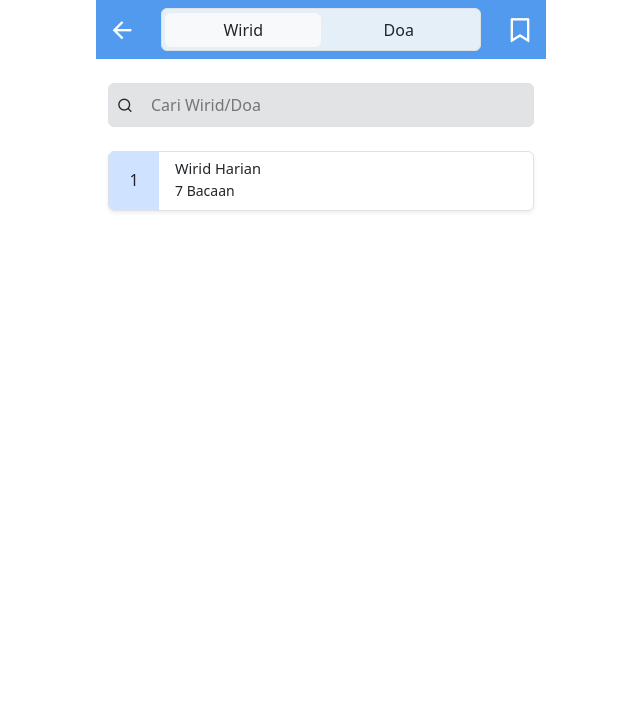
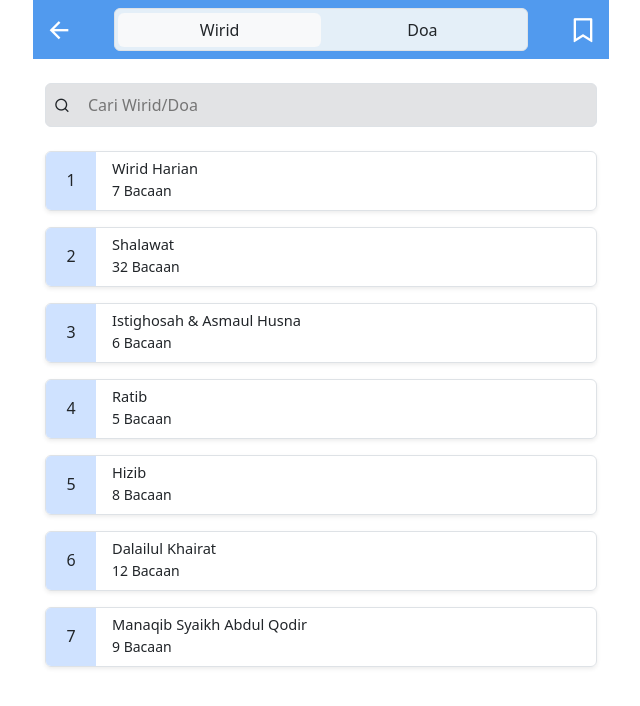
Before and after one commit to omvhadil/slicing_nu-online, a Vue app: page /wirid_doa in a window 1280 px wide. Shown: the top 706 px of the page, without its empty margins (319-959 px from the left). Built offline with nearby package versions, Linux system fonts and the light colour scheme; a web font is replaced by a local one.

Commit message:
wirid dan doa

```diff
--- a/src/assets/main.css
+++ b/src/assets/main.css
@@ -1,7 +1,7 @@
 @import url('https://fonts.googleapis.com/css2?family=Aref+Ruqaa&display=swap');
 
 #container_app{
-  max-width: 450px;
+  max-width: 576px;
   margin: 0 auto;
   position: relative;
 }
--- a/src/constans/index.js
+++ b/src/constans/index.js
@@ -48,3 +48,156 @@ export const homeMenu = [
         path: '/lainnya',
     },
 ]
+
+export const wiridDoa = [
+    {
+        id: 1,
+        title: 'wirid',
+        category: [
+            {
+                id: 1,
+                title: 'Wirid Harian',
+                slug: 'wirid_harian',
+                jml: 7,
+                category: [
+                    {
+                        id: 1,
+                        title: 'Wirid Bakda Sholat Fardhu',
+                    }
+                ]
+            },
+            {
+                id: 2,
+                title: 'Shalawat',
+                slug: 'sholawat',
+                jml: 32,
+            },
+            {
+                id: 3,
+                title: 'Istighosah & Asmaul Husna',
+                slug: 'istighosah_asmaul_husna',
+                jml: 6,
+            },
+            {
+                id: 4,
+                title: 'Ratib',
+                slug: 'ratib',
+                jml: 5,
+            },
+            {
+                id: 5,
+                title: 'Hizib',
+                slug: 'hizib',
+                jml: 8,
+            },
+            {
+                id: 6,
+                title: 'Dalailul Khairat',
+                slug: 'dalailul_khairat',
+                jml: 12,
+            },
+            {
+                id: 7,
+                title: 'Manaqib Syaikh Abdul Qodir',
+                slug: 'manaqib_syaikh_abdul_qodir',
+                jml: 9,
+            },
+        ]
+    },
+    {
+        id: 2,
+        title: 'doa',
+        category: [
+            {
+                id: 1,
+                title: 'Doa Keseharian',
+                slug: 'doa_keseharian',
+                jml: 20,
+            },
+            {
+                id: 2,
+                title: 'Doa Rezeki',
+                slug: 'doa_rezeki',
+                jml: 9,
+            },
+            {
+                id: 3,
+                title: 'Doa Tolak Balak',
+                slug: 'doa_tolak_balak',
+                jml: 13,
+            },
+            {
+                id: 4,
+                title: 'Doa Kesehatan',
+                slug: 'doa_kesehatan',
+                jml: 5,
+            },
+            {
+                id: 5,
+                title: 'Doa Perjalanan',
+                slug: 'doa_perjalanan',
+                jml: 7,
+            },
+            {
+                id: 6,
+                title: 'Doa Ilmu',
+                slug: 'doa_ilmu',
+                jml: 9,
+            },
+            {
+                id: 7,
+                title: 'Doa Waktu Tertentu',
+                slug: 'doa_waktu_tertentu',
+                jml: 11,
+            },
+            {
+                id: 8,
+                title: 'Doa Kualitas Diri',
+                slug: 'doa_kualitas_diri',
+                jml: 9,
+            },
+            {
+                id: 9,
+                title: 'Doa Pernikahan & Rumah Tangga',
+                slug: 'doa_pernikahan_rumah_tangga',
+                jml: 10,
+            },
+            {
+                id: 10,
+                title: 'Doa Hamil Persalinan',
+                slug: 'doa_hamil_persalinan',
+                jml: 7,
+            },
+            {
+                id: 11,
+                title: 'Doa Para Nabi Di Al-Qur`an',
+                slug: 'doa_para_nabi_di_al_quran',
+                jml: 14,
+            },
+            {
+                id: 12,
+                title: 'Doa Baca Al-Qur`an',
+                slug: 'doa_baca_al_quran',
+                jml: 7,
+            },
+            {
+                id: 13,
+                title: 'Doa Wudhu',
+                slug: 'doa_wudhu',
+                jml: 10,
+            },
+            {
+                id: 14,
+                title: 'Doa Shalat',
+                slug: 'doa_sholat',
+                jml: 19,
+            },
+            {
+                id: 15,
+                title: 'Doa Haji & Umrah',
+                slug: 'doa_haji_umroh',
+                jml: 21,
+            },
+        ]
+    }
+]
--- a/src/router/index.js
+++ b/src/router/index.js
@@ -17,6 +17,11 @@ const router = createRouter({
       path: '/wirid_doa',
       name: 'Wirid Doa',
       component: () => import('../views/Wirid_doa.vue')
+    },
+    {
+      path: '/wirid_doa/:slug',
+      name: 'Wirid Doa detail',
+      component: () => import('../views/Wirid_doa_cate.vue')
     },
     {
       path: '/jadwal_sholat',
--- a/src/views/Wirid_doa.vue
+++ b/src/views/Wirid_doa.vue
@@ -1,6 +1,10 @@
 <script setup>
 import { reactive } from 'vue'
 import { useRouter } from 'vue-router'
+import { wiridDoa } from '../constans'
+
+const wirid = wiridDoa.find((item) => item.title == 'wirid')
+const doa = wiridDoa.find((item) => item.title == 'doa')
 
 const router = useRouter()
 
@@ -48,34 +52,48 @@ const data = reactive({
         <input type="email" class="border-0 bg-secondary-subtle" placeholder="Cari Wirid/Doa" />
       </div>
     </form>
-    <div v-if="data.mode == 'wirid'">
-      <div class="d-flex rounded overflow-hidden mt-3 shadow-sm border" style="height: 60px">
+    <!-- Wirid -->
+    <div v-if="data.mode == 'wirid'" class="pb-4">
+      <div
+        v-for="(item, index) in wirid.category"
+        :key="item.id"
+        class="d-flex rounded overflow-hidden mt-3 shadow-sm border"
+        style="height: 60px"
+        @click="router.push('/wirid_doa/' + item.slug)"
+      >
         <div
           class="d-flex bg-primary-subtle align-items-center justify-content-center"
           style="width: 50px"
         >
-          <h6 class="m-0">1</h6>
+          <h6 class="m-0">{{ index + 1 }}</h6>
         </div>
         <div class="d-flex align-items-center ms-3">
           <div class="">
-            <h6 class="m-0 text-small">Wirid Harian</h6>
-            <span class="m-0 text-smaller">7 Bacaan</span>
+            <h6 class="m-0 text-small">{{ item.title }}</h6>
+            <span class="m-0 text-smaller">{{ item.jml }} Bacaan</span>
           </div>
         </div>
       </div>
     </div>
-    <div v-if="data.mode == 'doa'">
-      <div class="d-flex rounded overflow-hidden mt-3 shadow-sm border" style="height: 60px">
+    <!-- Doa -->
+    <div v-if="data.mode == 'doa'" class="pb-4">
+      <div
+        v-for="(item, index) in doa.category"
+        :key="item.id"
+        class="d-flex rounded overflow-hidden mt-3 shadow-sm border"
+        style="height: 60px"
+        @click="router.push('/wirid_doa/' + item.slug)"
+      >
         <div
           class="d-flex bg-primary-subtle align-items-center justify-content-center"
           style="width: 50px"
         >
-          <h6 class="m-0">1</h6>
+          <h6 class="m-0">{{ index + 1 }}</h6>
         </div>
         <div class="d-flex align-items-center ms-3">
           <div class="">
-            <h6 class="m-0 text-small">Doa Harian</h6>
-            <span class="m-0 text-smaller">2 Bacaan</span>
+            <h6 class="m-0 text-small">{{ item.title }}</h6>
+            <span class="m-0 text-smaller">{{ item.jml }} Bacaan</span>
           </div>
         </div>
       </div>
--- /dev/null
+++ b/src/views/Wirid_doa_cate.vue
@@ -0,0 +1,18 @@
+<script setup>
+import { useRoute, useRouter } from 'vue-router'
+
+const router = useRouter()
+const slug = useRoute().params.slug
+</script>
+<template>
+  <nav class="navbar position-sticky top-0" style="background-color: rgb(81, 154, 238)">
+    <div class="container">
+      <div class="d-flex align-items-center">
+        <div @click="router.back()">
+          <i class="ri-arrow-left-line fs-3 text-white"></i>
+        </div>
+        <h5 class="m-0 ms-3 text-white">{{ slug }}</h5>
+      </div>
+    </div>
+  </nav>
+</template>
```
